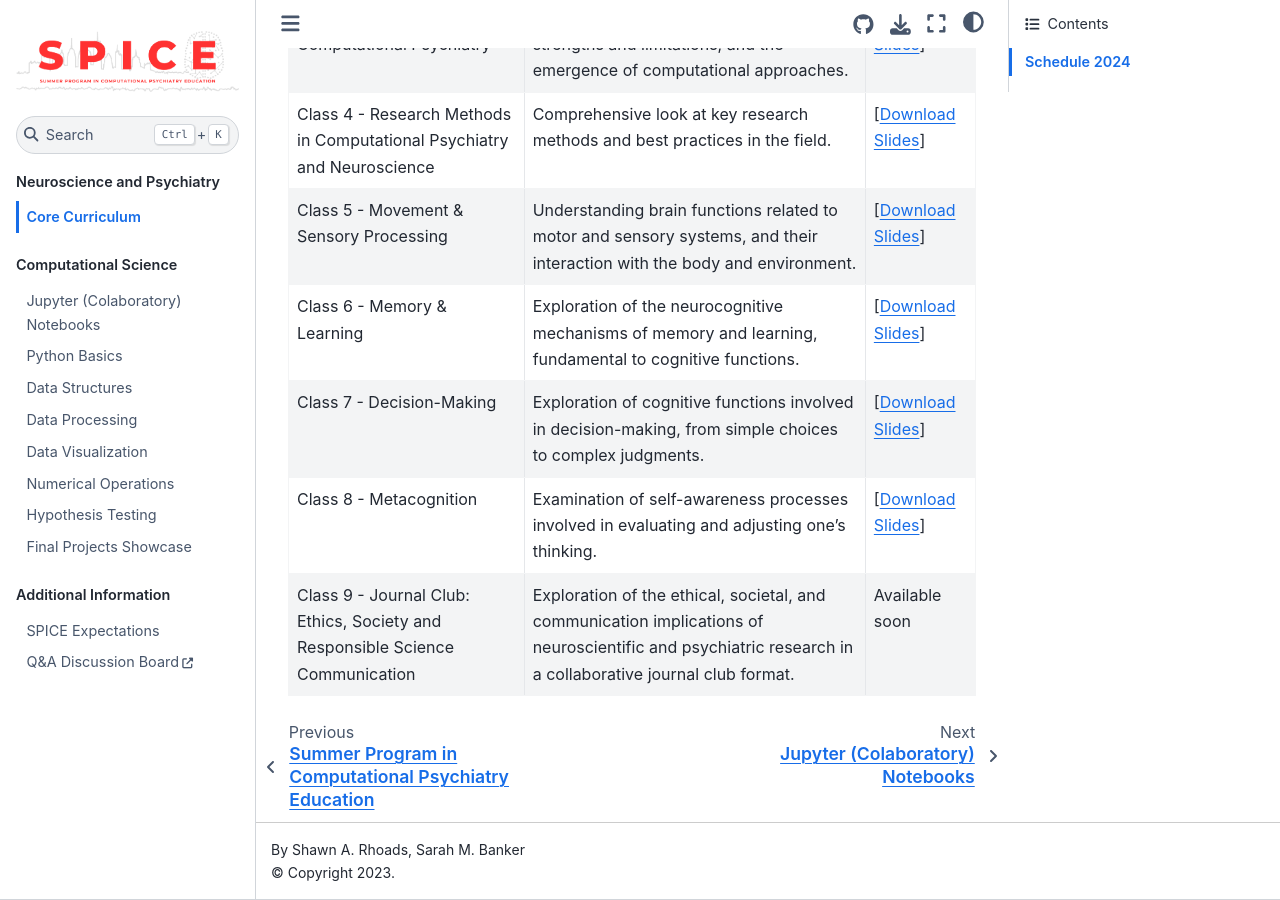
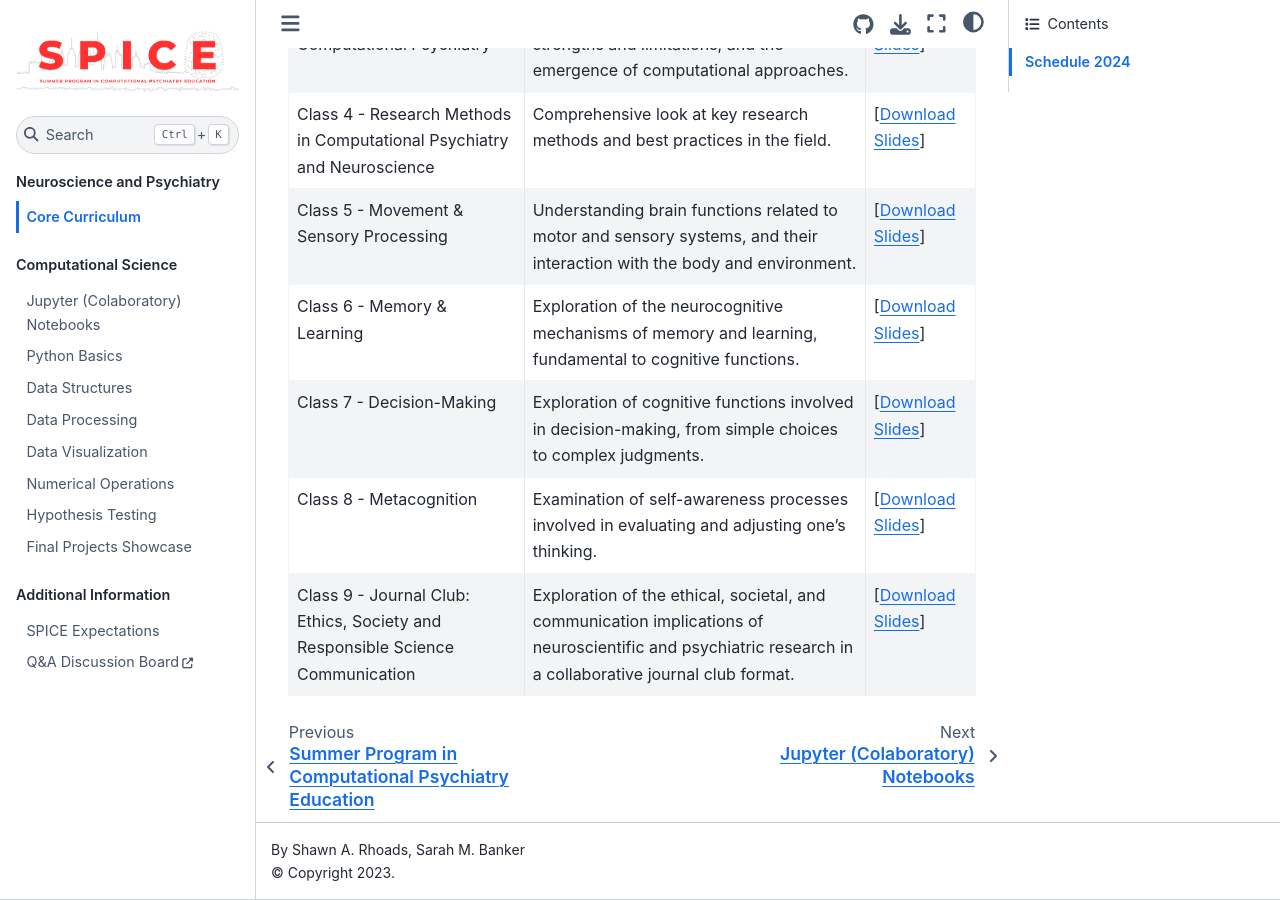
Before and after one commit to Center-for-Computational-Psychiatry/course_spice, a Jupyter Book: the page built from modules/module-00_intro-to-neuro-psych.md, in a window 1280 px wide and 900 px high, scrolled down 703 px. Built offline with Jupyter Book 1.0.4 settings and Sphinx 7.4.7 and the Sphinx Book theme 1.1.4, drawn with Linux system fonts in a browser that asks for light colours; pages that are not in the unit, such as notebooks, are missing from menus.

Commit message:
Update module-00_intro-to-neuro-psych.md

```diff
--- a/modules/module-00_intro-to-neuro-psych.md
+++ b/modules/module-00_intro-to-neuro-psych.md
@@ -16,4 +16,4 @@ You can download the introduction slides [here](resources/slides/SPICE2024_Intro
 | Class 6 - Memory & Learning | Exploration of the neurocognitive mechanisms of memory and learning, fundamental to cognitive functions. | [<a target="_blank" rel="noopener noreferrer" href="https://github.com/Center-for-Computational-Psychiatry/course_spice/blob/main/modules/resources/slides/SPICE2024_NeuroPsych_Class6.pdf">Download Slides</a>]|
 | Class 7 - Decision-Making | Exploration of cognitive functions involved in decision-making, from simple choices to complex judgments. | [<a target="_blank" rel="noopener noreferrer" href="https://github.com/Center-for-Computational-Psychiatry/course_spice/blob/main/modules/resources/slides/SPICE2024_NeuroPsych_Class7.pdf">Download Slides</a>]|
 | Class 8 - Metacognition | Examination of self-awareness processes involved in evaluating and adjusting one's thinking. | [<a target="_blank" rel="noopener noreferrer" href="https://github.com/Center-for-Computational-Psychiatry/course_spice/blob/main/modules/resources/slides/SPICE2024_NeuroPsych_Class8.pdf">Download Slides</a>]|
-| Class 9 - Journal Club: Ethics, Society and Responsible Science Communication | Exploration of the ethical, societal, and communication implications of neuroscientific and psychiatric research in a collaborative journal club format. | Available soon |
+| Class 9 - Journal Club: Ethics, Society and Responsible Science Communication | Exploration of the ethical, societal, and communication implications of neuroscientific and psychiatric research in a collaborative journal club format. | [<a target="_blank" rel="noopener noreferrer" href="https://github.com/Center-for-Computational-Psychiatry/course_spice/blob/main/modules/resources/slides/SPICE2024_NeuroPsych_Class9.pdf">Download Slides</a>]|
```
